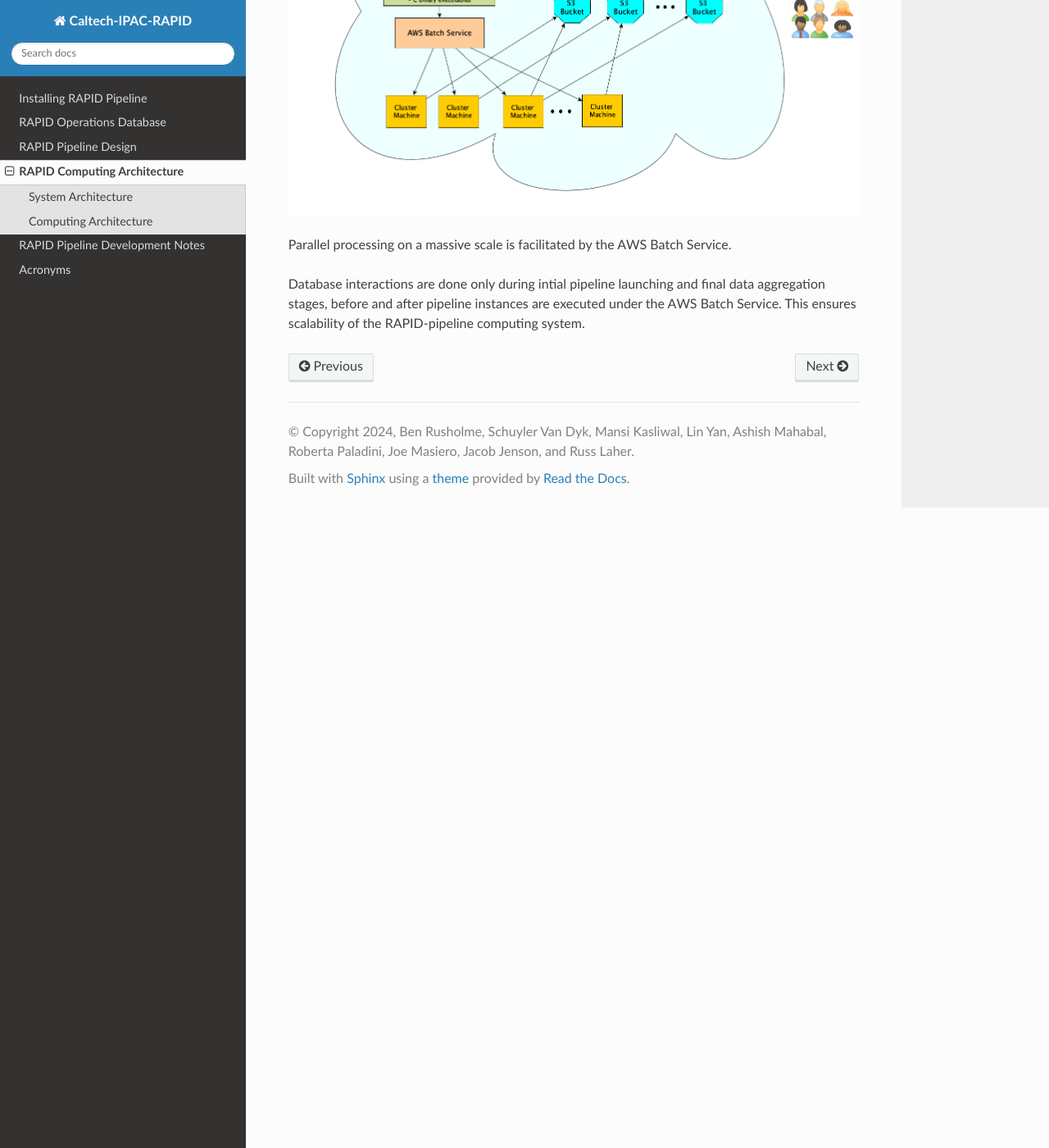
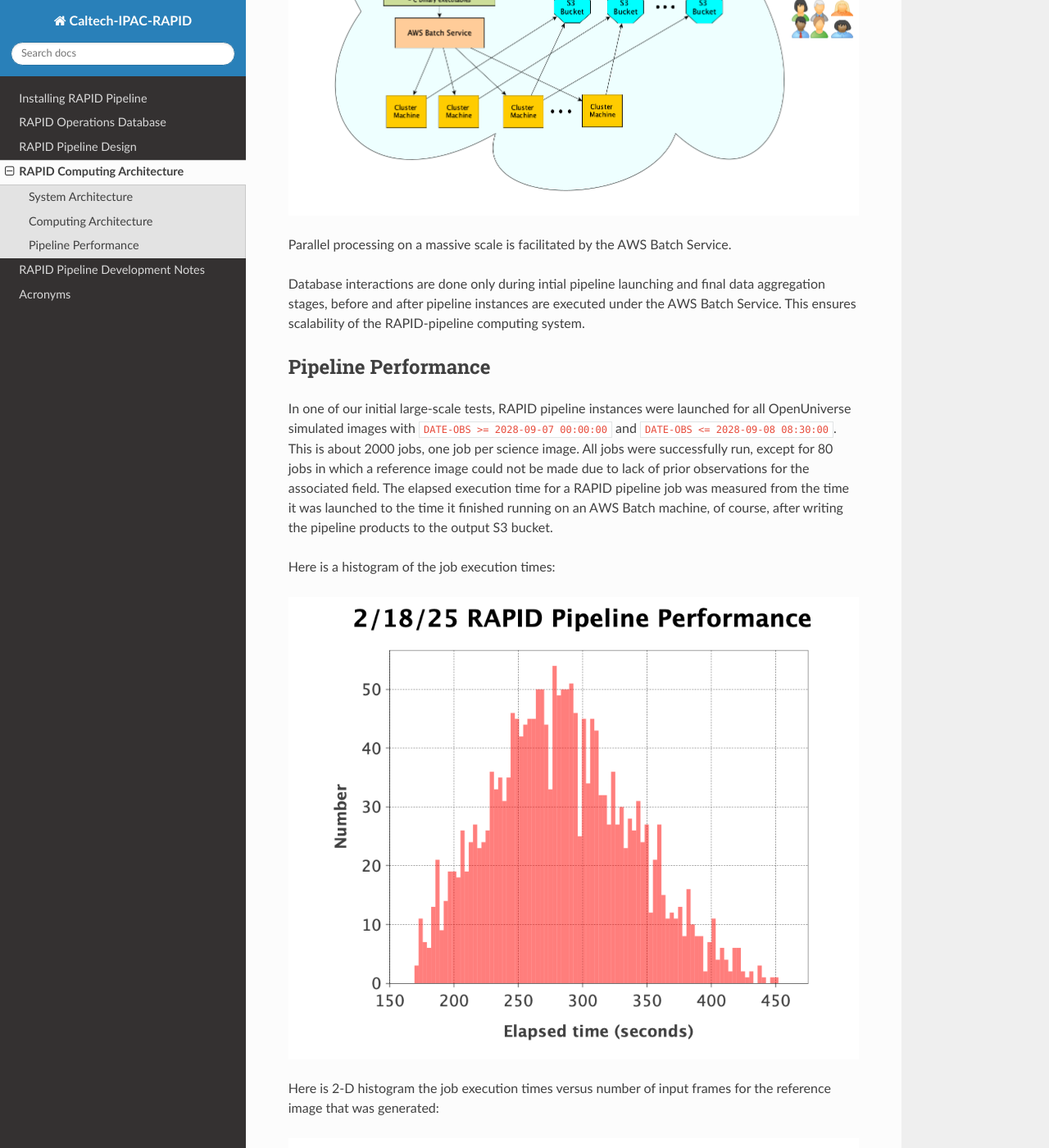
Before and after one commit to Caltech-IPAC/rapid, a Sphinx documentation site: the page built from docs/source/sysarch/comp_arch.rst, in a window 1280 px wide and 1400 px high, scrolled down 1524 px. Shown: the whole window at 82% size. Built offline with Sphinx 7.4.7 and the Read the Docs theme 3.1.0, drawn with Linux system fonts in a browser that asks for light colours; some of the changed text lies outside the part shown.

Commit message:
Added section on pipeline performance.

```diff
--- a/docs/source/sysarch/comp_arch.rst
+++ b/docs/source/sysarch/comp_arch.rst
@@ -26,3 +26,26 @@
 Database interactions are done only during intial pipeline launching and final data aggregation stages,
 before and after pipeline instances are executed under the AWS Batch Service.  This ensures scalability
 of the RAPID-pipeline computing system.
+
+
+Pipeline Performance
+**************************
+
+In one of our initial large-scale tests,
+RAPID pipeline instances were launched for all OpenUniverse simulated images with ``DATE-OBS >= 2028-09-07 00:00:00``
+and ``DATE-OBS <= 2028-09-08 08:30:00``.  This is about 2000 jobs, one job per science image.  All jobs were successfully run,
+except for 80 jobs in which a reference image could not be made due to lack of prior observations for the associated field.
+The elapsed execution time for a RAPID pipeline job was measured
+from the time it was launched to the time it finished running on an AWS Batch machine, of course, after writing
+the pipeline products to the output S3 bucket.
+
+Here is a histogram of the job execution times:
+
+.. image:: rapid_job_elapsed_vs_time_1dhist.png
+
+Here is 2-D histogram the job execution times versus number of input frames for the reference image that was generated:
+
+.. image:: rapid_job_elapsed_vs_nframes_2dhist.png
+
+It is obvious from the figure that the execution times have a contribution that is proporational
+to the number of reference-image inputs.
```
Also changed, not shown: docs/source/sysarch/rapid_job_elapsed_vs_nframes_2dhist.png (added), docs/source/sysarch/rapid_job_elapsed_vs_time_1dhist.png (added).
